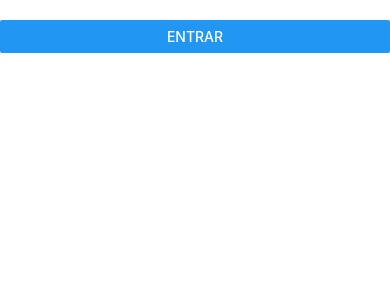
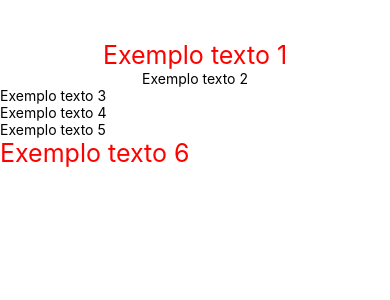
Before and after one commit to artodeschini/myReactNaticeApp, a React Native app: screen / in a window 390 px wide. Shown: the top 300 px of the page. Built offline with nearby package versions, Linux system fonts and the light colour scheme.

Commit message:
trabalhando com styles

```diff
--- a/App.js
+++ b/App.js
@@ -1,5 +1,5 @@
 import React, { Component } from "react";
-import { View, Text, Button } from 'react-native'
+import { View, Text, StyleSheet } from 'react-native'
 
 
 class App extends Component {
@@ -21,14 +21,34 @@ class App extends Component {
 
   render(){
     return(
-      <View style={{ marginTop: 20 }} >
-        <Button title="Entrar" onPress={() => this.entrar('Artur Todeschini Crestani')}></Button>
-        <Text style={{ fontSize: 23, color: 'red', textAlign: 'center'}}>
-          {this.state.nome}</Text>
+      <View style={ styles.area } >
+
+        <Text style={ [styles.textoPrincipal, styles.alinhaTextoCentro] }>Exemplo texto 1</Text>
+        <Text style={ styles.alinhaTextoCentro}>Exemplo texto 2</Text>
+        <Text>Exemplo texto 3</Text>
+        <Text>Exemplo texto 4</Text>
+        <Text>Exemplo texto 5</Text>
+        <Text style={ styles.textoPrincipal}>Exemplo texto 6</Text>
       </View>
     );
   }
 
 }
 
+const styles = StyleSheet.create({
+  area: {
+    marginTop: 40
+  },
+
+  textoPrincipal: {
+    fontSize: 25,
+    color: '#FF0000'
+  },
+
+  alinhaTextoCentro: {
+    textAlign: 'center'
+  }
+
+});
+
 export default App;
```
